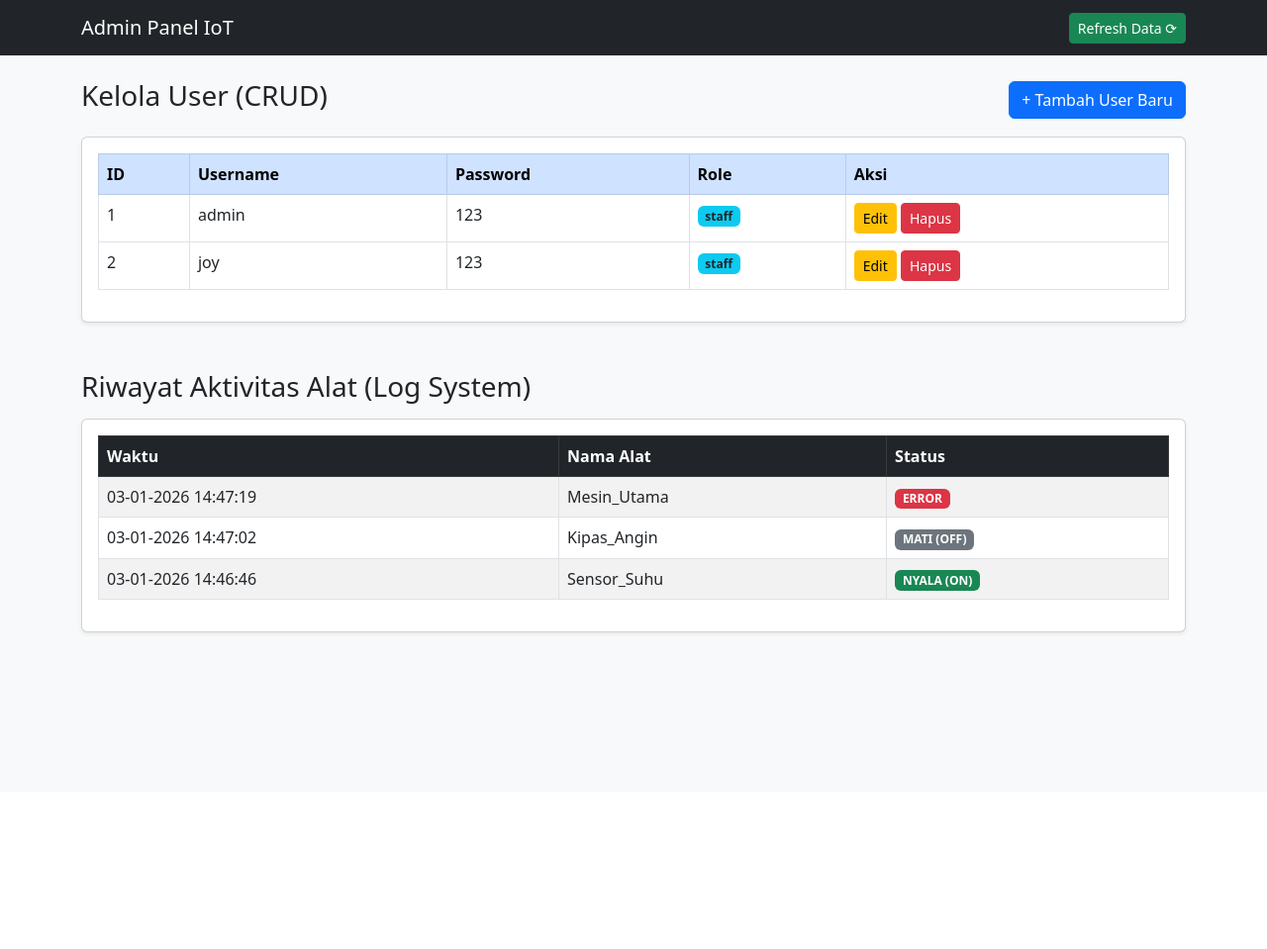
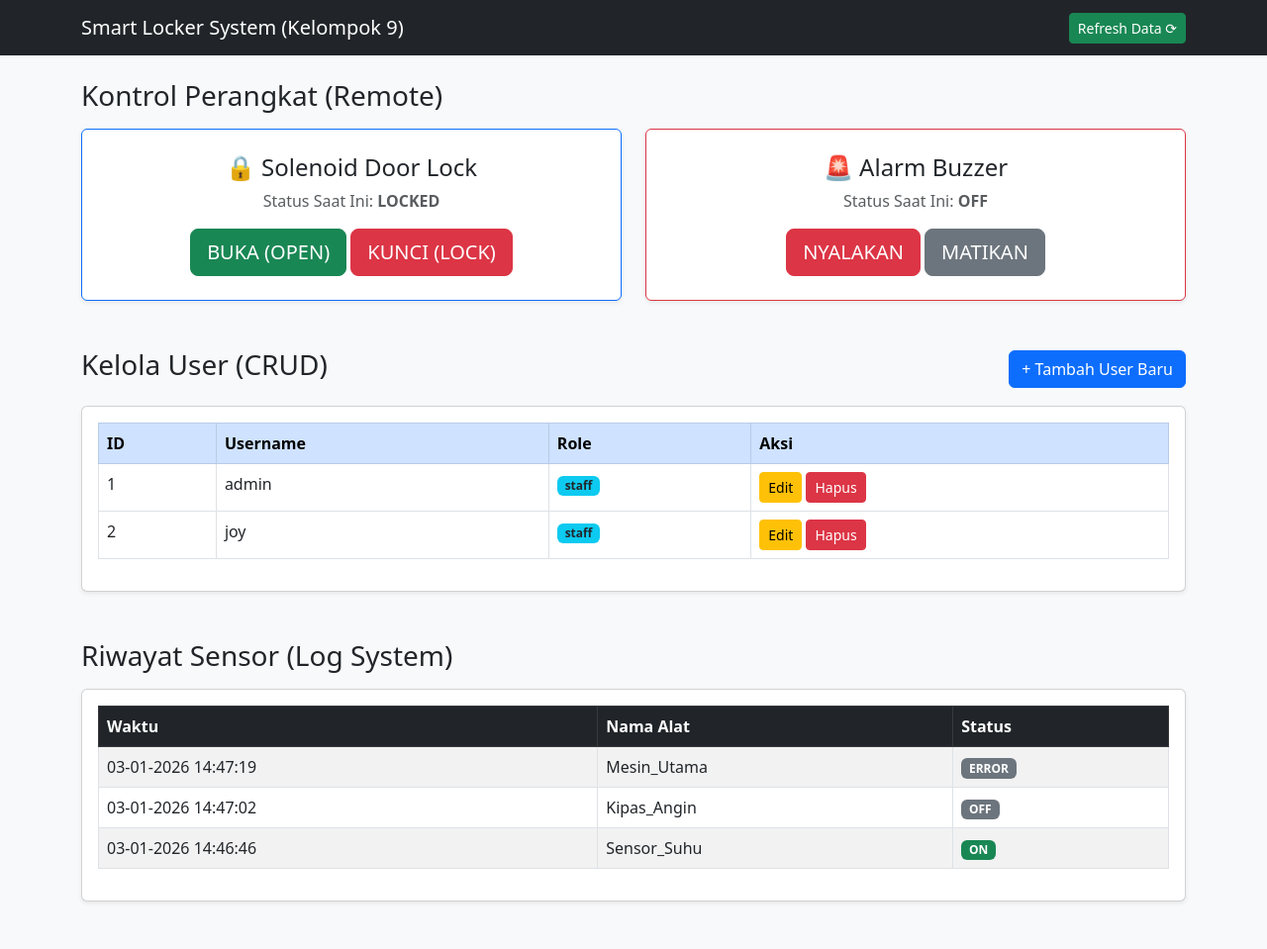
Before and after one commit to JoyySetiawan/IOT-alatgetar, a Flask app: page /dashboard in a window 1280 px wide. Shown: the whole page at 99% size. Before the commit the page ends 642 px from the top, so only its background shows below. Run offline with Flask 3, Linux system fonts and the light colour scheme; data comes from the database, SQL or seed files in the repository.

Commit message:
Add 2-way communication (Monitoring & Controlling) - Control panel for Solenoid & Buzzer

```diff
--- a/app.py
+++ b/app.py
@@ -1,4 +1,4 @@
-from flask import Flask, render_template, request, redirect, url_for
+from flask import Flask, render_template, request, redirect, url_for, jsonify
 from flask_sqlalchemy import SQLAlchemy
 from datetime import datetime
 
@@ -10,7 +10,7 @@
 
 db = SQLAlchemy(app)
 
-# --- MEMBUAT MODEL (TABEL) ---
+# --- MODEL DATABASE ---
 class User(db.Model):
     id = db.Column(db.Integer, primary_key=True)
     username = db.Column(db.String(100), nullable=False, unique=True)
@@ -23,7 +23,14 @@
     status = db.Column(db.String(50), nullable=False)
     waktu = db.Column(db.DateTime, default=datetime.now)
 
-# --- RUTE WEBSITE (SEMUA TARUH DI SINI SEJAJAR) ---
+# --- [BARU] STATUS KONTROL PERANGKAT (GLOBAL VARIABLE) ---
+# Ini menyimpan perintah terakhir dari dashboard untuk Raspberry Pi Pico W
+perintah_alat = {
+    "solenoid": "LOCKED",
+    "buzzer": "OFF"
+}
+
+# --- RUTE WEBSITE ---
 
 @app.route('/')
 def home():
@@ -38,26 +45,44 @@
     # 2. Ambil data Log Alat (Diurutkan dari yang paling baru)
     data_log_alat = LogAlat.query.order_by(LogAlat.waktu.desc()).all()
 
-    # Kirim DUA data (users & logs) ke HTML
-    return render_template('dashboard.html', users=data_para_user, logs=data_log_alat)
+    # 3. [BARU] Kirim juga status kontrol terakhir ke HTML agar tombol sinkron
+    return render_template('dashboard.html', users=data_para_user, logs=data_log_alat, kontrol=perintah_alat)
 
-# --- SIMULASI ALAT IOT (Cara Pura-pura kirim data) ---
-# Contoh link: http://IP_LAPTOP:5000/update_iot?nama=Pompa&status=ON
+# --- [UPDATE] API UNTUK ALAT IOT (KOMUNIKASI 2 ARAH) ---
+# Raspberry Pi Pico W akan menembak link ini
 @app.route('/update_iot', methods=['GET'])
 def update_iot():
-    # Tangkap data dari link
+    # 1. MENERIMA DATA DARI ALAT (Sensors -> Web)
     nama = request.args.get('nama')
     stat = request.args.get('status')
 
     if nama and stat:
-        # Simpan ke Database
+        # Simpan laporan sensor ke database
         log_baru = LogAlat(nama_alat=nama, status=stat)
         db.session.add(log_baru)
         db.session.commit()
-        return f"Berhasil simpan: Alat {nama} statusnya {stat}"
+
+        # 2. MENGIRIM PERINTAH KE ALAT (Web -> Actuators)
+        # Server membalas dengan JSON berisi status Solenoid & Buzzer
+        # Contoh Balasan: {"solenoid": "OPEN", "buzzer": "OFF"}
+        return jsonify(perintah_alat)
+
     else:
-        return "Gagal! Harus ada ?nama=...&status=..."
+        # Jika format salah, tetap kirim status kontrol agar alat tidak bingung
+        return jsonify(perintah_alat)
 
+# --- [BARU] RUTE UNTUK TOMBOL PENGENDALI ---
+# Link ini dipanggil saat tombol di dashboard ditekan
+@app.route('/set_kontrol/<alat>/<aksi>')
+def set_kontrol(alat, aksi):
+    # Ubah status di memori server saat tombol diklik
+    if alat in perintah_alat:
+        perintah_alat[alat] = aksi
+
+    # Kembali ke dashboard
+    return redirect(url_for('dashboard'))
+
+# --- CRUD USER (TETAP ADA) ---
 @app.route('/tambah_user', methods=['POST'])
 def tambah_user():
     nama_baru = request.form.get('username')
@@ -67,7 +92,6 @@
     db.session.commit()
     return redirect(url_for('dashboard'))
 
-# --- FITUR HAPUS USER (DELETE) ---
 @app.route('/hapus_user/<int:id_user>')
 def hapus_user(id_user):
     user_hapus = User.query.get(id_user)
@@ -76,21 +100,18 @@
         db.session.commit()
     return redirect(url_for('dashboard'))
 
-# --- FITUR EDIT USER (UPDATE) ---
 @app.route('/edit_user/<int:id_user>', methods=['GET', 'POST'])
 def edit_user(id_user):
     user_edit = User.query.get(id_user)
-
     if request.method == 'POST':
         user_edit.username = request.form.get('username')
         user_edit.password = request.form.get('password')
         user_edit.role = request.form.get('role')
         db.session.commit()
         return redirect(url_for('dashboard'))
-
     return render_template('edit_user.html', user=user_edit)
 
-# --- JALANKAN APLIKASI (PALING BAWAH) ---
+# --- JALANKAN APLIKASI ---
 if __name__ == '__main__':
     with app.app_context():
         db.create_all()
@@ -101,6 +122,5 @@
             db.session.commit()
             print("User ADMIN berhasil dibuat otomatis!")
 
-    # PERUBAHAN PENTING DI SINI:
-    # host='0.0.0.0' artinya membuka akses ke seluruh jaringan Wi-Fi
+    # Host 0.0.0.0 agar bisa diakses Raspberry Pi Pico W lewat Wi-Fi
     app.run(host='0.0.0.0', port=5000, debug=True)
--- a/templates/dashboard.html
+++ b/templates/dashboard.html
@@ -2,19 +2,47 @@
 <html lang="id">
 <head>
     <meta charset="UTF-8">
-    <title>Dashboard Admin IoT</title>
+    <title>Dashboard Smart Locker</title>
     <link href="https://cdn.jsdelivr.net/npm/bootstrap@5.3.0/dist/css/bootstrap.min.css" rel="stylesheet">
+    <style>
+        .card-kontrol { transition: transform 0.2s; }
+        .card-kontrol:hover { transform: scale(1.02); }
+    </style>
 </head>
 <body class="bg-light">
 
     <nav class="navbar navbar-dark bg-dark mb-4">
         <div class="container">
-            <span class="navbar-brand">Admin Panel IoT</span>
+            <span class="navbar-brand">Smart Locker System (Kelompok 9)</span>
             <a href="/" class="btn btn-sm btn-success">Refresh Data ⟳</a>
         </div>
     </nav>
 
     <div class="container">
+
+        <h3 class="mb-3">Kontrol Perangkat (Remote)</h3>
+        <div class="row mb-5">
+            <div class="col-md-6">
+                <div class="card shadow-sm text-center p-4 border-primary card-kontrol">
+                    <h4>🔒 Solenoid Door Lock</h4>
+                    <p class="text-muted mb-3">Status Saat Ini: <strong>{{ kontrol.solenoid }}</strong></p>
+                    <div class="d-grid gap-2 d-md-block">
+                        <a href="/set_kontrol/solenoid/OPEN" class="btn btn-success btn-lg">BUKA (OPEN)</a>
+                        <a href="/set_kontrol/solenoid/LOCKED" class="btn btn-danger btn-lg">KUNCI (LOCK)</a>
+                    </div>
+                </div>
+            </div>
+            <div class="col-md-6">
+                <div class="card shadow-sm text-center p-4 border-danger card-kontrol">
+                    <h4>🚨 Alarm Buzzer</h4>
+                    <p class="text-muted mb-3">Status Saat Ini: <strong>{{ kontrol.buzzer }}</strong></p>
+                    <div class="d-grid gap-2 d-md-block">
+                        <a href="/set_kontrol/buzzer/ON" class="btn btn-danger btn-lg">NYALAKAN</a>
+                        <a href="/set_kontrol/buzzer/OFF" class="btn btn-secondary btn-lg">MATIKAN</a>
+                    </div>
+                </div>
+            </div>
+        </div>
 
         <div class="d-flex justify-content-between align-items-center mb-3">
             <h3>Kelola User (CRUD)</h3>
@@ -29,7 +57,6 @@
                     <tr>
                         <th>ID</th>
                         <th>Username</th>
-                        <th>Password</th>
                         <th>Role</th>
                         <th>Aksi</th>
                     </tr>
@@ -39,7 +66,6 @@
                     <tr>
                         <td>{{ user.id }}</td>
                         <td>{{ user.username }}</td>
-                        <td>{{ user.password }}</td>
                         <td><span class="badge bg-info text-dark">{{ user.role }}</span></td>
                         <td>
                             <a href="/edit_user/{{ user.id }}" class="btn btn-warning btn-sm">Edit</a>
@@ -55,7 +81,7 @@
             </table>
         </div>
 
-        <h3 class="mb-3">Riwayat Aktivitas Alat (Log System)</h3>
+        <h3 class="mb-3">Riwayat Sensor (Log System)</h3>
         <div class="card p-3 shadow-sm mb-5">
             <div class="table-responsive">
                 <table class="table table-striped table-bordered">
@@ -72,12 +98,12 @@
                             <td>{{ log.waktu.strftime('%d-%m-%Y %H:%M:%S') }}</td>
                             <td>{{ log.nama_alat }}</td>
                             <td>
-                                {% if log.status == 'ON' %}
-                                    <span class="badge bg-success">NYALA (ON)</span>
-                                {% elif log.status == 'OFF' %}
-                                    <span class="badge bg-secondary">MATI (OFF)</span>
+                                {% if 'BAHAYA' in log.status or 'ALERT' in log.status %}
+                                    <span class="badge bg-danger">{{ log.status }}</span>
+                                {% elif log.status == 'ON' or log.status == 'OPEN' %}
+                                    <span class="badge bg-success">{{ log.status }}</span>
                                 {% else %}
-                                    <span class="badge bg-danger">{{ log.status }}</span>
+                                    <span class="badge bg-secondary">{{ log.status }}</span>
                                 {% endif %}
                             </td>
                         </tr>
```
